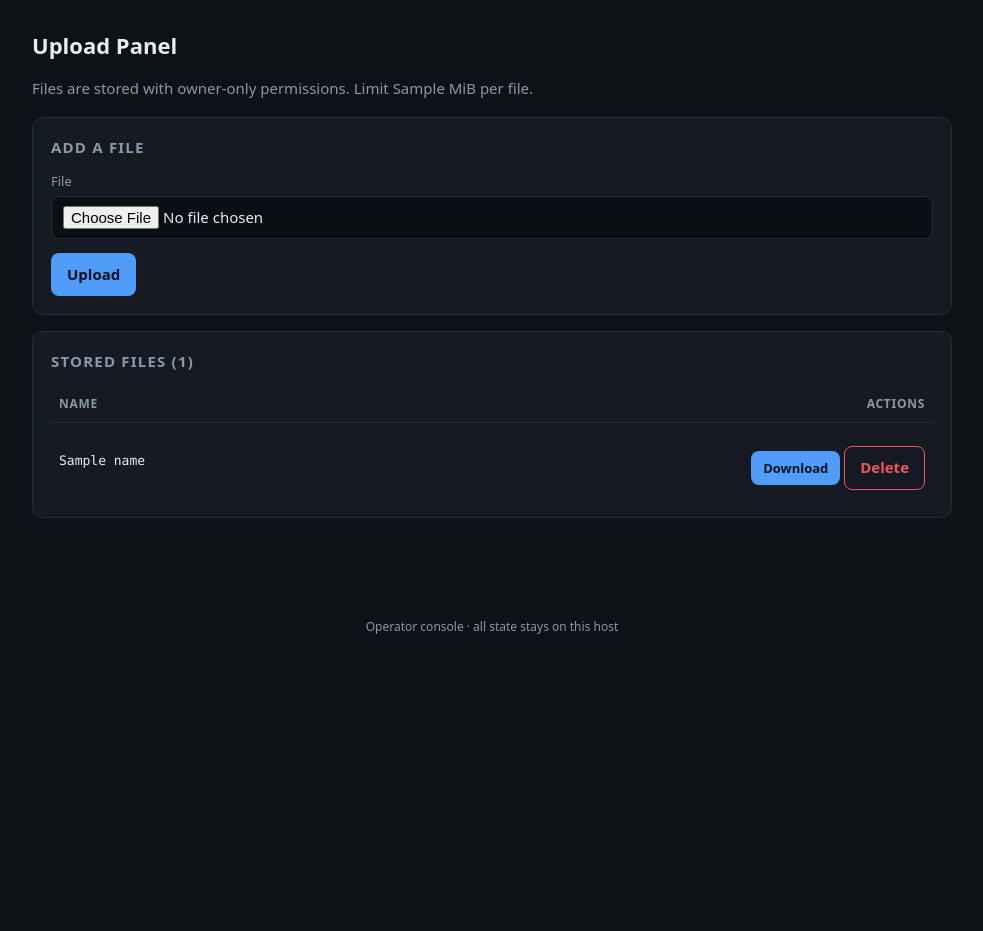
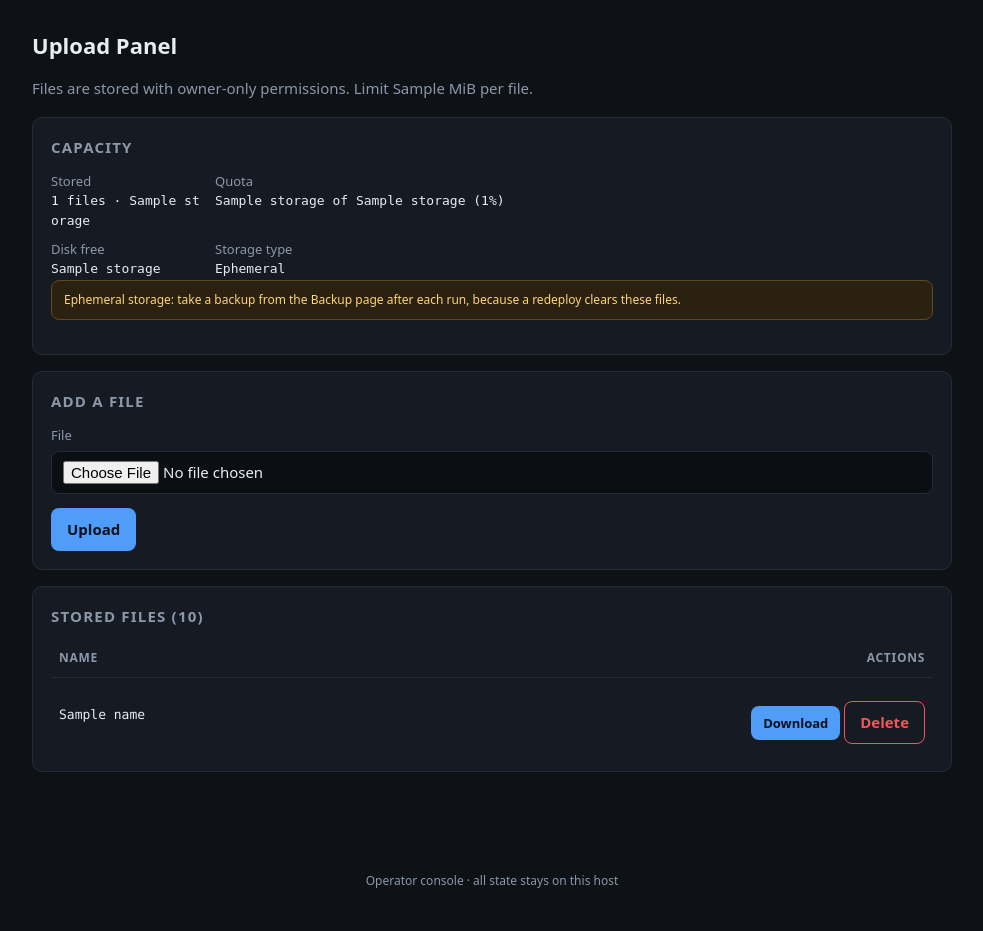
Before and after one commit to vibossthegoat23-prog/forgecore-os, a FastAPI app: template forgecore/templates/uploads.html in a window 1280 px wide. Shown: the part 48-979 px from the top of the page, without its empty margins (148-1131 px from the left). Before the commit the page ends 682 px from the top, so only its background shows below. Run offline with FastAPI, Linux system fonts and the light colour scheme; the template is opened without the code that fills it: most values are stand-ins (such as "Sample title", 1, 10 or a date in 2020).

Commit message:
AppJet agent update (8 files)
- Edit forgecore/web.py
- Add Backup navigation, ephemeral-storage warning banner
- Add shared pagination partial
- Show capacity, quota and pagination on the uploads page
- Paginate the audit log view
- Add backup/restore page
- Edit forgecore/templates/vault.html
- Edit forgecore/static/style.css

```diff
--- a/forgecore/static/style.css
+++ b/forgecore/static/style.css
@@ -155,6 +155,27 @@ dl.facts dd { margin: 0; font-family: ui-monospace, monospace; font-size: 13px;
   margin: 0;
 }
 
+.pager {
+  display: flex;
+  align-items: center;
+  gap: 10px;
+  flex-wrap: wrap;
+  margin-top: 14px;
+  padding-top: 12px;
+  border-top: 1px solid var(--line);
+}
+
+.warn {
+  color: #ffd479;
+  background: #2a2110;
+  border: 1px solid #5c4a1c;
+  border-radius: 8px;
+  padding: 10px 12px;
+  margin: 0 0 16px;
+}
+
+.warn a { color: #ffd479; }
+
 @media (max-width: 560px) {
   .bar { gap: 10px; }
   .bar nav { margin-left: 0; width: 100%; }
--- /dev/null
+++ b/forgecore/templates/_pager.html
@@ -0,0 +1,20 @@
+{# Shared pager. Requires a `pagination` mapping from the view. #}
+{% if pagination and (pagination.has_prev or pagination.has_next) %}
+<div class="pager">
+  {% if pagination.total is not none %}
+  <span class="muted small">Showing {{ pagination.start }}&ndash;{{ pagination.end }}
+    of {{ pagination.total }}</span>
+  {% else %}
+  <span class="muted small">Newest {{ pagination.end - pagination.start }} events</span>
+  {% endif %}
+  {% if pagination.has_prev %}
+  <a class="button" href="{{ pagination.base }}?page={{ pagination.page - 1 }}">Newer</a>
+  {% endif %}
+  {% if pagination.pages %}
+  <span class="mono small">{{ pagination.page }} / {{ pagination.pages }}</span>
+  {% endif %}
+  {% if pagination.has_next %}
+  <a class="button" href="{{ pagination.base }}?page={{ pagination.page + 1 }}">Older</a>
+  {% endif %}
+</div>
+{% endif %}
--- a/forgecore/templates/audit.html
+++ b/forgecore/templates/audit.html
@@ -22,5 +22,6 @@
   {% else %}
   <p class="muted">No events recorded yet.</p>
   {% endif %}
+  {% include "_pager.html" %}
 </section>
 {% endblock %}
--- a/forgecore/templates/base.html
+++ b/forgecore/templates/base.html
@@ -17,6 +17,7 @@
     <a href="/vault">Vault</a>
     <a href="/agents">Agents</a>
     <a href="/audit">Audit</a>
+    <a href="/backup">Backup</a>
   </nav>
   <form method="post" action="/logout" class="inline">
     <input type="hidden" name="csrf_token" value="{{ csrf_token }}">
@@ -25,6 +26,11 @@
   {% endif %}
 </header>
 <main>
+  {% if signed_in and not storage_persistent %}
+  <p class="warn">Ephemeral storage: this host has no persistent disk, so collected
+    files and vault entries are lost when the app is redeployed or recreated.
+    Download a backup from <a href="/backup">Backup</a> after each collection run.</p>
+  {% endif %}
   {% if notice %}<p class="notice">{{ notice }}</p>{% endif %}
   {% if error %}<p class="error">{{ error }}</p>{% endif %}
   {% block body %}{% endblock %}
--- a/forgecore/templates/uploads.html
+++ b/forgecore/templates/uploads.html
@@ -4,6 +4,21 @@
 <h1>Upload Panel</h1>
 <p class="muted">Files are stored with owner-only permissions. Limit
   {{ limit_mb }} MiB per file.</p>
+
+<section class="card">
+  <h2>Capacity</h2>
+  <dl class="facts">
+    <div><dt>Stored</dt><dd>{{ storage.upload_count }} files &middot; {{ storage.used_label }}</dd></div>
+    <div><dt>Quota</dt><dd>{{ storage.used_label }} of {{ storage.quota_label }}
+      ({{ storage.percent_used }}%)</dd></div>
+    <div><dt>Disk free</dt><dd>{{ storage.free_label }}</dd></div>
+    <div><dt>Storage type</dt><dd>{% if storage.persistent %}Persistent{% else %}Ephemeral{% endif %}</dd></div>
+  </dl>
+  {% if not storage.persistent %}
+  <p class="warn small">Ephemeral storage: take a backup from the Backup page after
+    each run, because a redeploy clears these files.</p>
+  {% endif %}
+</section>
 
 <section class="card">
   <h2>Add a file</h2>
@@ -16,7 +31,7 @@
 </section>
 
 <section class="card">
-  <h2>Stored files ({{ names | length }})</h2>
+  <h2>Stored files ({{ pagination.total if pagination else names | length }})</h2>
   {% if names %}
   <table>
     <thead><tr><th>Name</th><th class="right">Actions</th></tr></thead>
@@ -38,5 +53,6 @@
   {% else %}
   <p class="muted">No files uploaded yet.</p>
   {% endif %}
+  {% include "_pager.html" %}
 </section>
 {% endblock %}
--- a/forgecore/templates/vault.html
+++ b/forgecore/templates/vault.html
@@ -39,7 +39,7 @@
 </section>
 
 <section class="card">
-  <h2>Entries ({{ entries | length }})</h2>
+  <h2>Entries ({{ pagination.total if pagination else (entries | length) }})</h2>
   {% if entries %}
   <table>
     <thead><tr><th>Name</th><th class="right">Actions</th></tr></thead>
@@ -61,6 +61,7 @@
   {% else %}
   <p class="muted">The vault is empty.</p>
   {% endif %}
+  {% include "_pager.html" %}
 </section>
 
 <div class="row">
--- a/forgecore/web.py
+++ b/forgecore/web.py
@@ -250,14 +250,29 @@ def create_app(home: Home | None = None) -> FastAPI:
             request, template, base, status_code=status_code
         )
 
+    def _label(value: int | None) -> str:
+        if not value:
+            return "0 B"
+        if value >= 1024 * 1024 * 1024:
+            return f"{value / (1024 * 1024 * 1024):.2f} GiB"
+        if value >= 1024 * 1024:
+            return f"{value / (1024 * 1024):.1f} MiB"
+        return f"{value / 1024:.0f} KiB"
+
     def storage_context() -> dict[str, Any]:
         count, total = stats(console.home.uploads_dir)
+        quota = upload_quota()
+        free = console.home.free_bytes()
         return {
             "persistent": console.home.storage_is_persistent(),
-            "free_bytes": console.home.free_bytes(),
+            "free_bytes": free,
             "upload_count": count,
             "upload_bytes": total,
-            "upload_quota_bytes": upload_quota(),
+            "upload_quota_bytes": quota,
+            "used_label": _label(total),
+            "quota_label": _label(quota),
+            "free_label": _label(free),
+            "percent_used": int(min(100, (total / quota * 100) if quota else 0)),
         }
 
     def page_number(request: Request) -> int:
```
Also changed, not shown: forgecore/templates/backup.html (added, +46 -0 lines).
